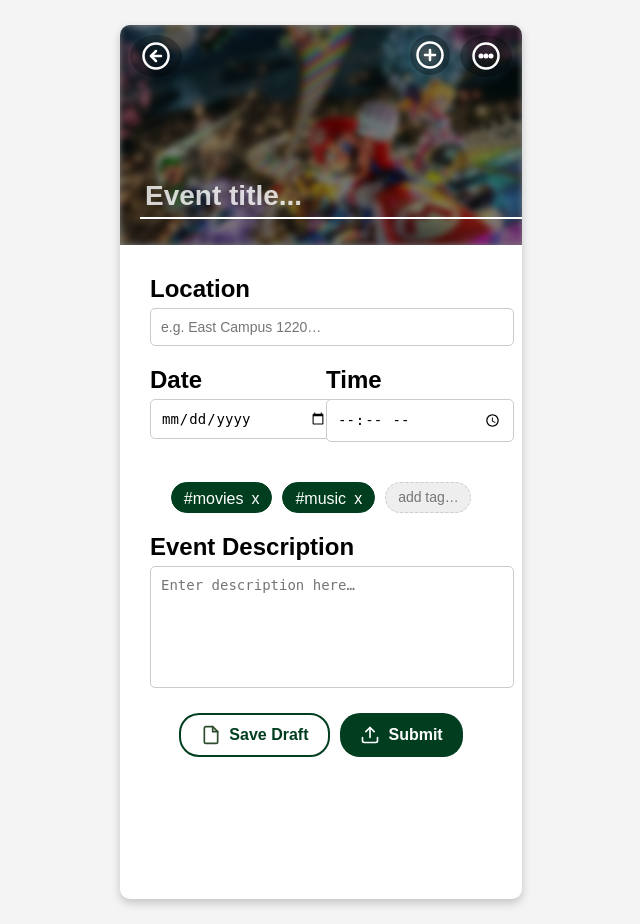
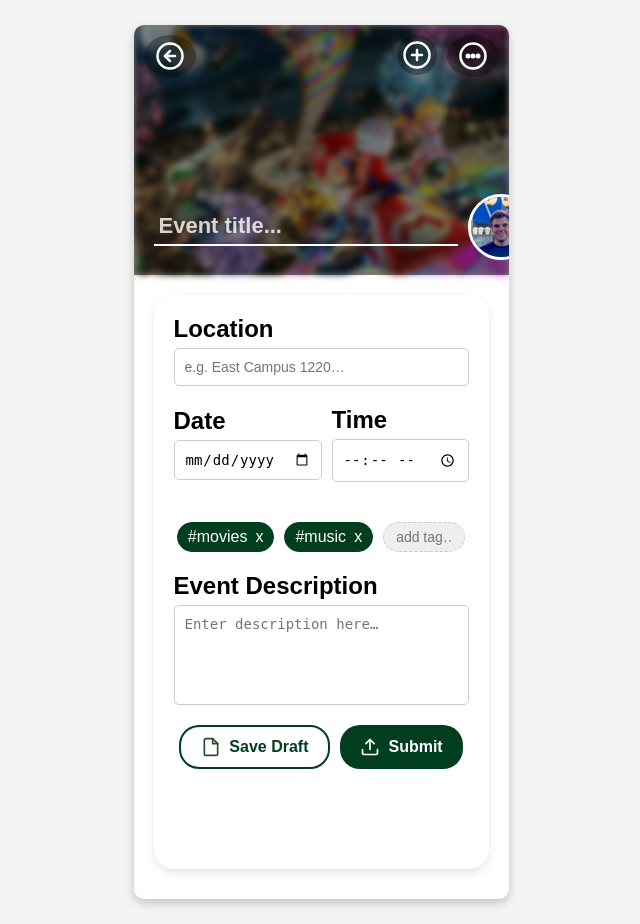
Before and after one commit to yearofglad/downtime, a Flask app: page /create_event in a window 1280 px wide. Shown: the whole page, without its empty margins (319-959 px from the left). Run offline with Flask 3, Linux system fonts and the light colour scheme.

Commit message:
Updated create event css - matt

```diff
--- a/static/css/create_event.css
+++ b/static/css/create_event.css
@@ -3,6 +3,7 @@ body, html {
   padding: 0;
   display: flex;
   justify-content: center;
+
   align-items: center;
   width: 100%;
   height: 100%;
@@ -10,9 +11,11 @@ body, html {
   font-family: sans-serif;
  }
 
+
  *, *:before, *:after {
   box-sizing: inherit;
  }
+
 
  @font-face {
   font-family: "mori-bold";
@@ -25,7 +28,7 @@ body, html {
  }
 
  .create-event-screen {
-  width: 402px;
+  width: 375px;
   height: 100vh;
   max-height: 874px;
   background-color: white;
@@ -37,10 +40,11 @@ body, html {
 
  .event-header {
   position: relative;
+
   width: 100%;
-    height: 220px;
-    overflow: hidden;
+  height: 250px;
   background: #f5f5f5;
+  overflow: visible;
  }
 
  .header-background {
@@ -48,6 +52,8 @@ body, html {
   height: 100%;
   background: url('../images/Mario.png') center/cover no-repeat;
   filter: blur(3px);
+
+
   position: absolute;
   top: 0;
   left: 0;
@@ -64,8 +70,8 @@ body, html {
   z-index: 2;
  }
 
-  .header-bottom-row,
-.header-icons {
+ .header-icons,
+ .header-bottom-row {
   z-index: 3;
   position: relative;
  }
@@ -74,6 +80,7 @@ body, html {
   position: absolute;
   top: 10px;
   left: 10px;
+
   right: 10px;
   display: flex;
   justify-content: space-between;
@@ -110,17 +117,19 @@ body, html {
   display: flex;
   align-items: center;
   justify-content: space-between;
+  z-index: 3;
  }
 
  .event-title {
-    font-size: 24px;
+  font-size: 22px;
   background: transparent;
   border: none;
   border-bottom: 2px solid #fff;
   color: #fff;
-
   font-weight: bold;
   padding: 5px;
+
+
   outline: none;
   flex: 1;
   margin-right: 10px;
@@ -135,7 +144,6 @@ body, html {
  .profile-pic-container {
   width: 60px;
   height: 60px;
-
   border-radius: 50%;
   overflow: hidden;
   border: 3px solid #fff;
@@ -150,23 +158,26 @@ body, html {
 
  .event-form-section {
   flex: 1;
-    padding: 30px;
+  padding: 20px;
   overflow-y: auto;
   display: flex;
   justify-content: center;
-    align-items: center;
+  align-items: flex-start;
  }
 
  .event-form {
+  background-color: #ffffff;
+  border-radius: 20px;
+  box-shadow: 0 4px 10px rgba(0,0,0,0.1);
   width: 100%;
-    max-width: 400px;
-    text-align: center;
+  padding: 20px;
+  box-sizing: border-box;
  }
 
  .form-group {
   font-size: 18px;
   margin-bottom: 20px;
-    text-align: left;
+  text-align: center;
  }
 
  .form-label {
@@ -174,20 +185,21 @@ body, html {
   display: block;
   font-weight: bold;
   margin-bottom: 5px;
+  text-align: left;
  }
 
  .form-input,
  .form-textarea {
   width: 100%;
-
   padding: 10px;
   border: 1px solid #ccc;
   border-radius: 5px;
   font-size: 14px;
   outline: none;
+  display: block;
+  margin: 0 auto;
+  box-sizing: border-box;
  }
-
-
 
  .form-input:focus,
  .form-textarea:focus {
@@ -196,6 +208,9 @@ body, html {
 
  .datetime-section {
   display: flex;
+  align-items: center;
+  justify-content: space-between;
+  flex-wrap: wrap;
   gap: 10px;
   margin-bottom: 20px;
  }
@@ -204,18 +219,19 @@ body, html {
   flex: 1;
  }
 
+ .datetime-section .half:nth-child(1),
+ .datetime-section .half:nth-child(3) {
+  flex: 0.45;
+ }
+
  .tags-section {
   font-family: sans-serif;
   font-weight: 100;
   display: flex;
   gap: 10px;
-    justify-content: left;
-    /* scrollbar-width: none; */
-    /* overflow-x: auto; */
+  justify-content: center;
+  flex-wrap: wrap;
   margin-bottom: 20px;
-    gap: 10px;
-    flex-wrap: wrap;
-    justify-content: center;
  }
 
  .tag {
@@ -223,7 +239,7 @@ body, html {
   align-items: center;
   background: #003E1F;
   border: 1px solid #003E1F;
-    padding: 7px 12px 4px 12px;
+  padding: 3px 10px;
   border-radius: 20px;
   font-size: 14px;
   color: #ffffff;
@@ -251,7 +267,6 @@ body, html {
   border: 1px dashed #ccc;
   border-radius: 20px;
   padding: 5px 10px;
-
   background: #eee;
   display: flex;
   align-items: center;
@@ -285,7 +300,6 @@ body, html {
   padding: 10px 20px;
   border: none;
   border-radius: 20px;
-
   cursor: pointer;
   font-weight: bold;
   display: inline-flex;
@@ -318,7 +332,7 @@ body, html {
  }
 
  .bottom-nav {
-    position: absolute; /* Change from fixed to absolute */
+  position: absolute;
   bottom: 0;
   left: 0;
   width: 100%;
@@ -332,11 +346,9 @@ body, html {
  .nav-item {
   flex: 1;
   text-align: center;
-
   text-decoration: none;
   color: #333;
   font-size: 12px;
-
   display: flex;
   flex-direction: column;
   justify-content: center;
@@ -367,7 +379,6 @@ body, html {
   position: fixed;
   top: 0;
   left: 0;
-
   width: 100%;
   height: 100%;
   pointer-events: none;
@@ -379,8 +390,8 @@ body, html {
   position: absolute;
   top: -10px;
   width: 10px;
+  height: 10px;
 
-    height: 10px;
   background: red;
   animation-name: confetti-fall;
   animation-timing-function: linear;
@@ -389,16 +400,10 @@ body, html {
 
  @keyframes confetti-fall {
   0% { transform: translateY(-10px); }
-
   100% { transform: translateY(110vh) rotate(360deg); }
  }
 
  @media (min-width: 600px) {
-    .event-title {
-
-      font-size: 28px;
-    }
-
   .form-label {
     font-size: 16px;
   }
@@ -452,7 +457,7 @@ body, html {
   font-size: 13px;
   margin-top: -10px;
   margin-left: 2%;
-    white-space: nowrap
+  white-space: nowrap;
  }
 
  .bruh.active {
```
Lines whose indentation alone changed are shown as unchanged.
